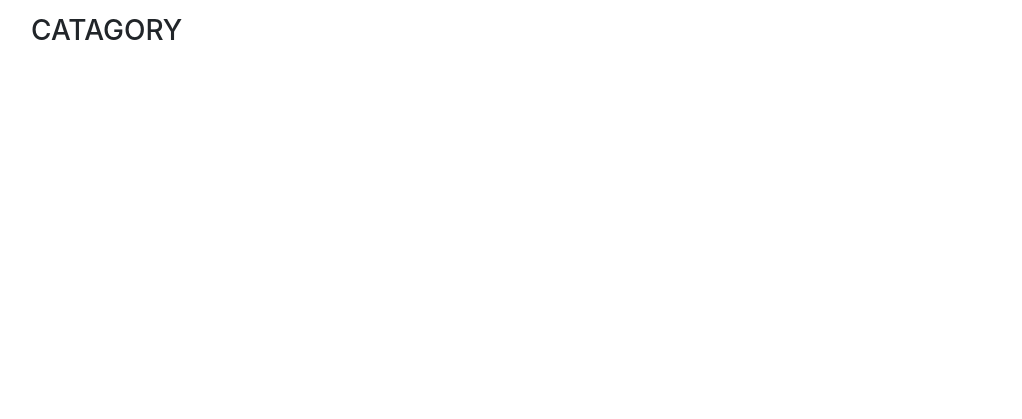
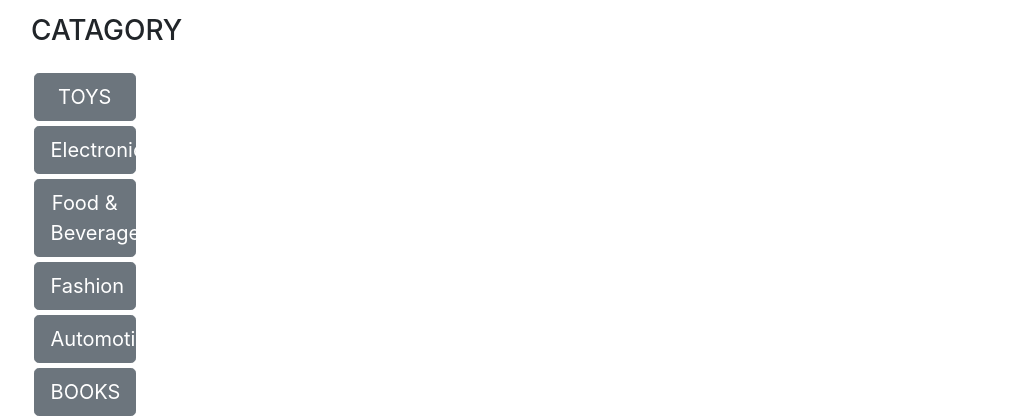
Before and after one commit to Nomoki/Bidof, a React (Create React App) app: page / in a window 1280 px wide. Shown: the part 746-1165 px from the top of the page, without its empty margins (33-1055 px from the left). Before the commit the page ends 800 px from the top, so only its background shows below. Built offline with nearby package versions, Linux system fonts and the light colour scheme; no server answers.

Commit message:
catagory

```diff
--- a/src/components/Home.js
+++ b/src/components/Home.js
@@ -45,6 +45,27 @@ const Home = () => {
             </Carousel>
             <h3 className="disco">DISCOVER</h3>
             <h3 className="cat">CATAGORY</h3>
+            <div className="btncat">
+                <Button variant="secondary" size="lg" className="btnbox">
+                    TOYS
+                </Button>
+                <Button variant="secondary" size="lg" className="btnbox">
+                    Electronic
+                </Button>
+                <Button variant="secondary" size="lg" className="btnbox">
+                    Food & Beverage
+                </Button>
+                <Button variant="secondary" size="lg" className="btnbox">
+                    Fashion
+                </Button>
+                <Button variant="secondary" size="lg" className="btnbox">
+                    Automotive
+                </Button>
+                <Button variant="secondary" size="lg" className="btnbox">
+                    BOOKS
+                </Button>
+
+            </div>
 
 
                 {currentUser ? (
--- a/src/components/style.css
+++ b/src/components/style.css
@@ -22,3 +22,13 @@
     left: 5vw;
 
 }
+.btncat{
+    width: 10%;
+    position: absolute;
+    top: 102%;
+    left: 5%;
+}
+.btnbox{
+    margin: 2%;
+    width: 8vw;
+}
```
